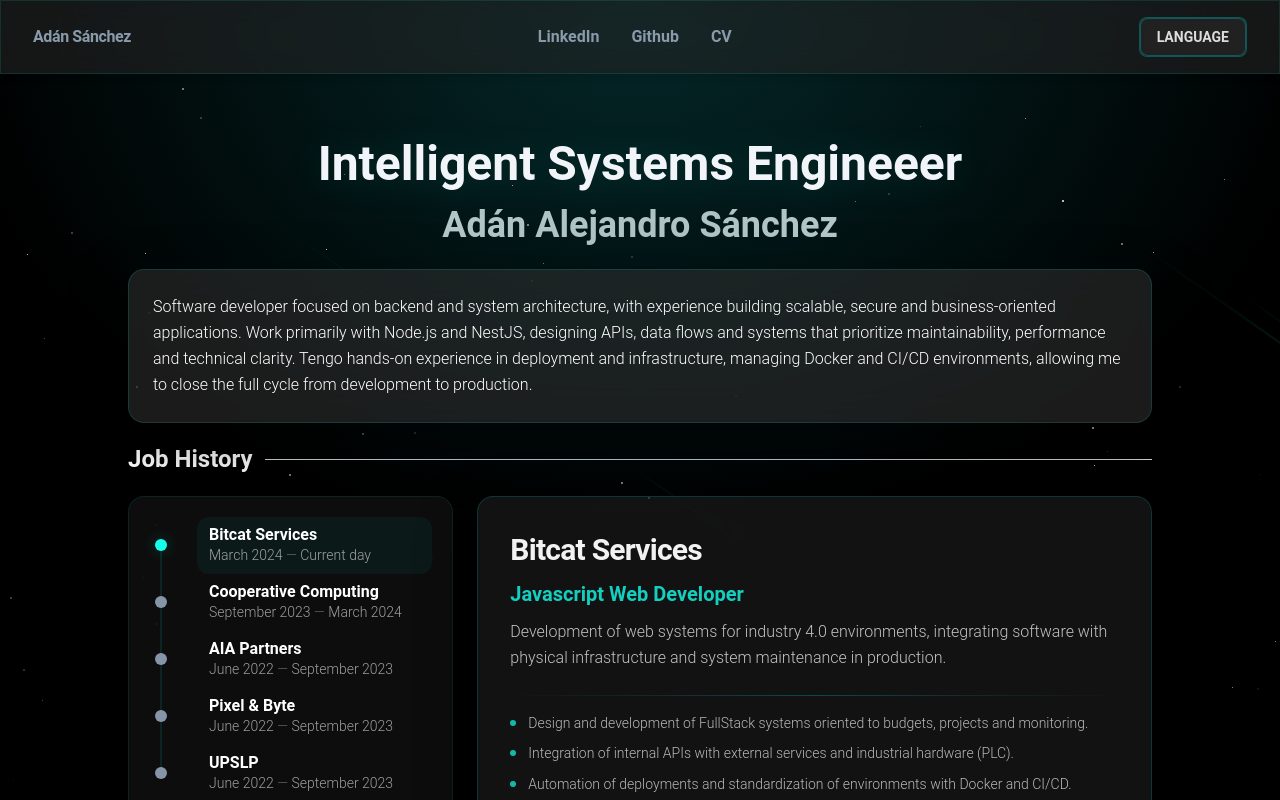
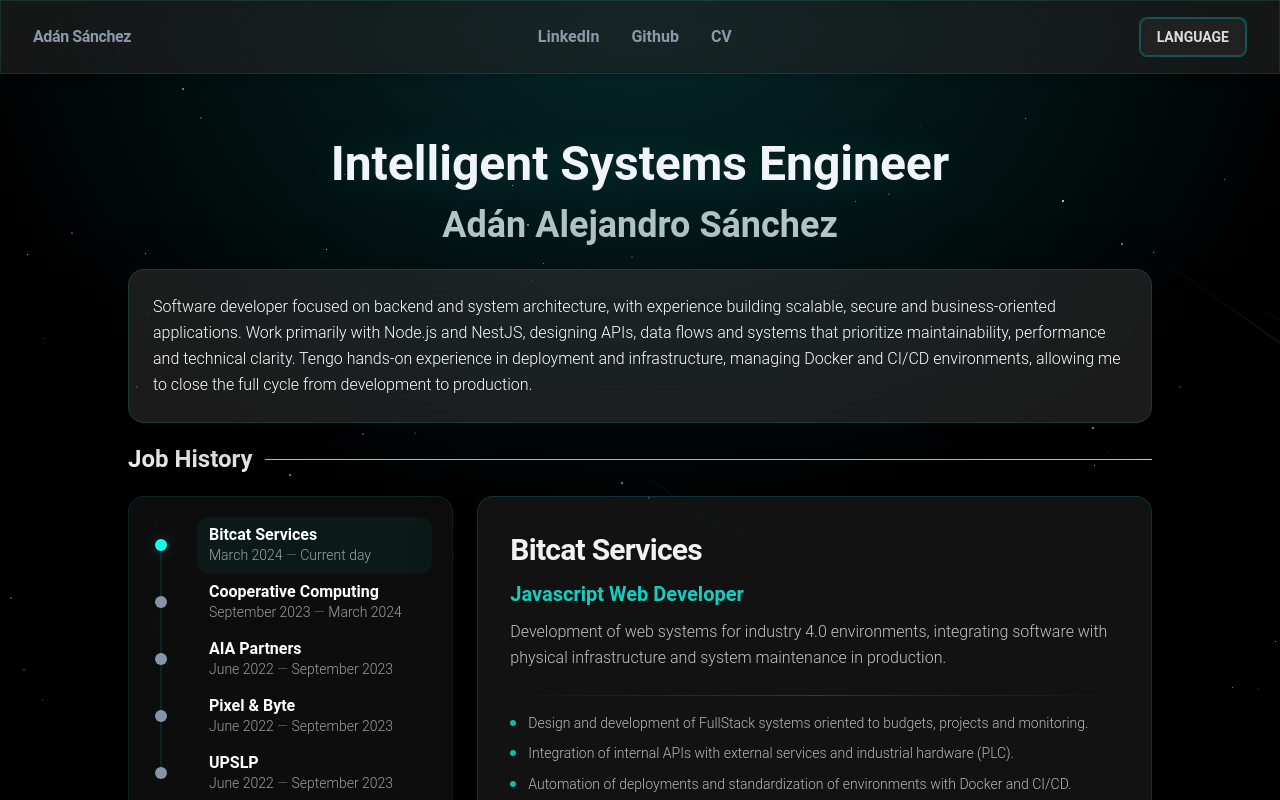
Before and after one commit to DEadMan10sds/Portfolio, a React (Vite) app: page / in a window 1280 px wide. Shown: the top 800 px of the page. Built offline with nearby package versions, Linux system fonts and the light colour scheme.

Commit message:
FIX: Typo on career text

```diff
--- a/src/languages/en.ts
+++ b/src/languages/en.ts
@@ -7,7 +7,7 @@
       en: "English",
     },
     mainInfo: {
-      career: "Intelligent Systems Engineeer",
+      career: "Intelligent Systems Engineer",
       university: "UASLP",
       description:
         "Software developer focused on backend and system architecture, with experience building scalable, secure and business-oriented applications. Work primarily with Node.js and NestJS, designing APIs, data flows and systems that prioritize maintainability, performance and technical clarity. Tengo hands-on experience in deployment and infrastructure, managing Docker and CI/CD environments, allowing me to close the full cycle from development to production.",
```
